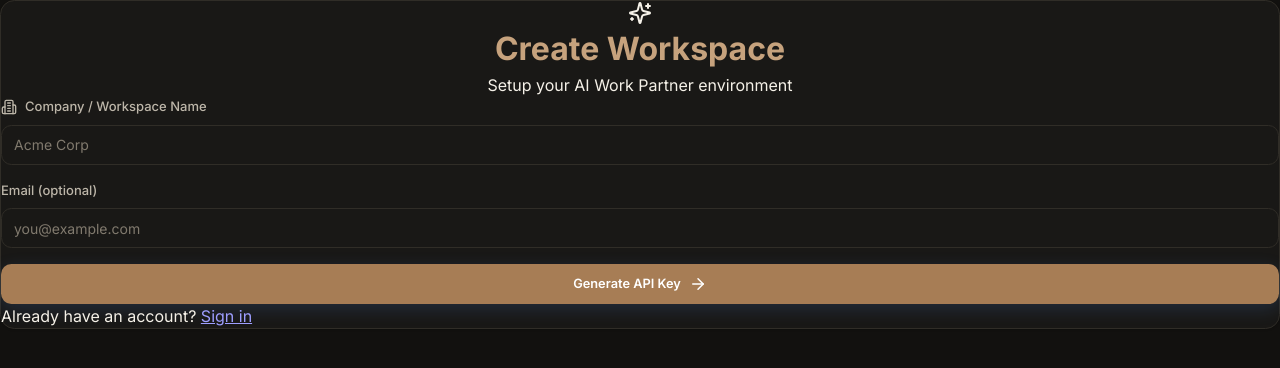
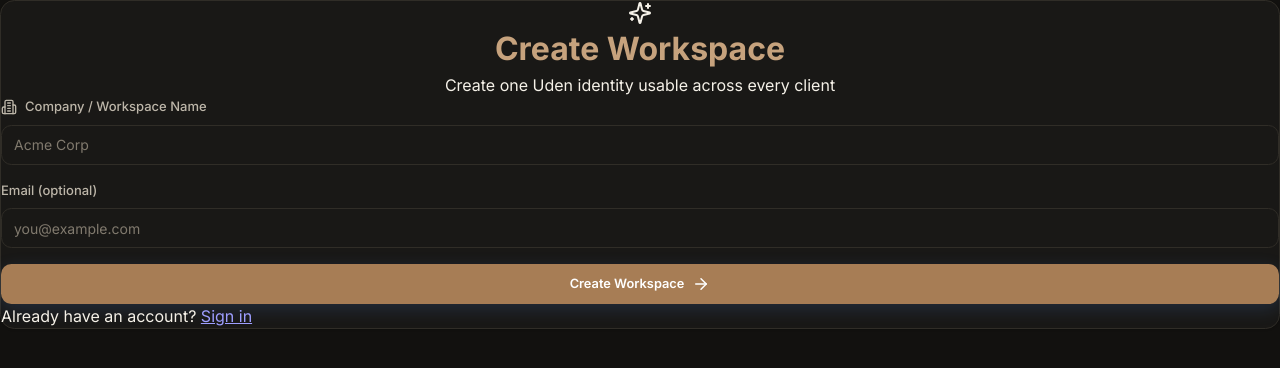
Before and after one commit to Udene1/Uden, a Next.js app in the folder packages/dashboard/: page /register in a window 1280 px wide. Shown: the top 368 px of the page. Built offline with nearby package versions, Linux system fonts and the light colour scheme; no server answers.

Commit message:
refactor(web): remove NextAuth from dashboard

```diff
--- a/packages/dashboard/src/app/(auth)/register/page.tsx
+++ b/packages/dashboard/src/app/(auth)/register/page.tsx
@@ -1,6 +1,5 @@
 'use client';
 
-// Dashboard registration intentionally uses the stable API-key registration contract.
 import { useState } from 'react';
 import { useRouter } from 'next/navigation';
 import Link from 'next/link';
@@ -17,91 +16,53 @@
   const handleSubmit = async (e: React.FormEvent) => {
     e.preventDefault();
     setIsLoading(true);
-
     try {
-      const res = await api.registerTenant(name, email);
-      if (res.apiKey) {
-        setGeneratedKey(res.apiKey);
-      }
+      const result = await api.registerTenant(name.trim(), email.trim());
+      setGeneratedKey(result.apiKey);
     } catch (error) {
-      const message =
-        error instanceof Error ? error.message : 'Unknown registration error';
-      console.error('Registration failed:', error);
+      const message = error instanceof Error ? error.message : 'Unknown registration error';
       alert(`Registration failed: ${message}`);
     } finally {
       setIsLoading(false);
     }
   };
 
+  if (generatedKey) {
+    return (
+      <div className="glass-card p-8 rounded-2xl shadow-2xl border border-[var(--border-color)]">
+        <div className="flex flex-col items-center mb-8">
+          <div className="w-12 h-12 rounded-xl mb-4 flex items-center justify-center text-white" style={{ background: 'var(--accent-gradient)' }}><Sparkles size={24} /></div>
+          <h1 className="text-2xl font-bold text-center gradient-text">Workspace Created</h1>
+          <p className="text-[var(--text-secondary)] text-sm mt-2">Your browser is already signed in through the Uden engine.</p>
+        </div>
+        <div className="space-y-5">
+          <div className="p-4 rounded-xl bg-green-500/10 border border-green-500/20 text-center">
+            <h3 className="text-green-500 font-semibold mb-1">Save your API key</h3>
+            <p className="text-sm text-[var(--text-secondary)]">Use this same key to sign in on Desktop or APK.</p>
+          </div>
+          <div className="p-4 bg-[var(--bg-primary)] border border-[var(--border-color)] rounded-xl relative group">
+            <code className="text-mono text-sm text-[var(--text-primary)] break-all">{generatedKey}</code>
+            <button className="absolute top-2 right-2 p-1.5 bg-[var(--bg-secondary)] rounded-md opacity-0 group-hover:opacity-100 transition-opacity" onClick={() => navigator.clipboard.writeText(generatedKey)}>Copy</button>
+          </div>
+          <button onClick={() => router.push('/dashboard')} className="btn btn-primary w-full py-3 rounded-xl flex items-center justify-center">Continue to Workspace</button>
+        </div>
+      </div>
+    );
+  }
+
   return (
     <div className="glass-card p-8 rounded-2xl shadow-2xl border border-[var(--border-color)]">
       <div className="flex flex-col items-center mb-8">
-        <div className="w-12 h-12 rounded-xl mb-4 flex items-center justify-center text-white" style={{ background: 'var(--accent-gradient)' }}>
-          <Sparkles size={24} />
-        </div>
+        <div className="w-12 h-12 rounded-xl mb-4 flex items-center justify-center text-white" style={{ background: 'var(--accent-gradient)' }}><Sparkles size={24} /></div>
         <h1 className="text-2xl font-bold text-center gradient-text">Create Workspace</h1>
-        <p className="text-[var(--text-secondary)] text-sm mt-2">Setup your AI Work Partner environment</p>
+        <p className="text-[var(--text-secondary)] text-sm mt-2">Create one Uden identity usable across every client</p>
       </div>
-
-      {!generatedKey ? (
-        <form onSubmit={handleSubmit} className="space-y-6">
-          <div className="input-group">
-            <label className="input-label flex items-center gap-2">
-              <Building2 size={16} /> Company / Workspace Name
-            </label>
-            <input
-              type="text"
-              value={name}
-              onChange={(e) => setName(e.target.value)}
-              className="input-field"
-              placeholder="Acme Corp"
-              required
-            />
-          </div>
-
-          <div className="input-group">
-            <label className="input-label">Email (optional)</label>
-            <input type="email" value={email} onChange={(e) => setEmail(e.target.value)} className="input-field" placeholder="you@example.com" />
-          </div>
-
-          <button
-            type="submit"
-            className="btn btn-primary w-full py-3 rounded-xl flex items-center justify-center gap-2"
-            disabled={isLoading}
-          >
-            {isLoading ? 'Creating...' : 'Generate API Key'}
-            {!isLoading && <ArrowRight size={18} />}
-          </button>
-        </form>
-      ) : (
-        <div className="space-y-6 animate-slide-up">
-          <div className="p-4 rounded-xl bg-green-500/10 border border-green-500/20 text-center">
-            <h3 className="text-green-500 font-semibold mb-1">Workspace Created!</h3>
-            <p className="text-sm text-[var(--text-secondary)]">Save this API key. You won't be able to see it again.</p>
-          </div>
-
-          <div className="p-4 bg-[var(--bg-primary)] border border-[var(--border-color)] rounded-xl relative group">
-            <code className="text-mono text-sm text-[var(--text-primary)] break-all">{generatedKey}</code>
-            <button
-              className="absolute top-2 right-2 p-1.5 bg-[var(--bg-secondary)] rounded-md opacity-0 group-hover:opacity-100 transition-opacity"
-              onClick={() => navigator.clipboard.writeText(generatedKey)}
-            >
-              Copy
-            </button>
-          </div>
-
-          <Link href="/login" className="btn btn-primary w-full py-3 rounded-xl flex items-center justify-center">
-            Proceed to Login
-          </Link>
-        </div>
-      )}
-
-      <div className="mt-8 text-center text-sm text-[var(--text-secondary)]">
-        Already have an account?{' '}
-        <Link href="/login" className="text-[var(--accent-primary)] hover:underline font-medium">
-          Sign in
-        </Link>
-      </div>
+      <form onSubmit={handleSubmit} className="space-y-6">
+        <div className="input-group"><label className="input-label flex items-center gap-2"><Building2 size={16} /> Company / Workspace Name</label><input type="text" value={name} onChange={(e) => setName(e.target.value)} className="input-field" placeholder="Acme Corp" required /></div>
+        <div className="input-group"><label className="input-label">Email (optional)</label><input type="email" value={email} onChange={(e) => setEmail(e.target.value)} className="input-field" placeholder="you@example.com" /></div>
+        <button type="submit" className="btn btn-primary w-full py-3 rounded-xl flex items-center justify-center gap-2" disabled={isLoading}>{isLoading ? 'Creating...' : 'Create Workspace'} {!isLoading && <ArrowRight size={18} />}</button>
+      </form>
+      <div className="mt-8 text-center text-sm text-[var(--text-secondary)]">Already have an account? <Link href="/login" className="text-[var(--accent-primary)] hover:underline font-medium">Sign in</Link></div>
     </div>
   );
 }
```
